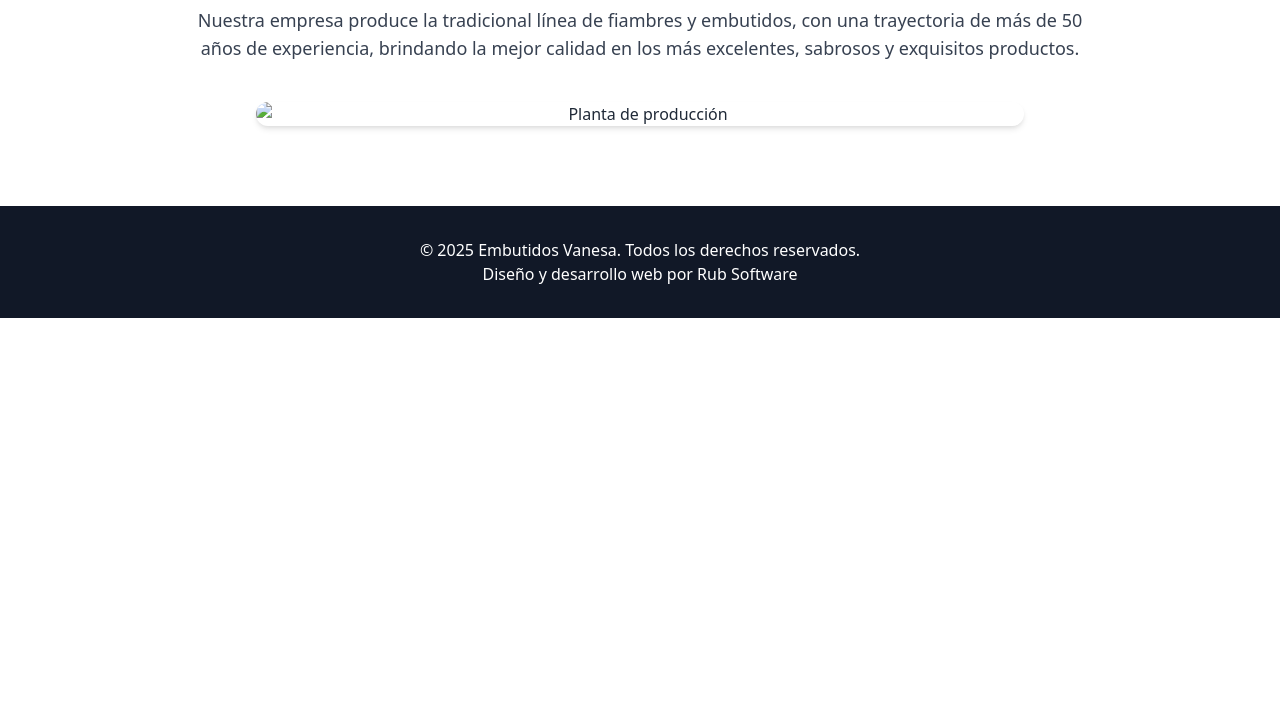
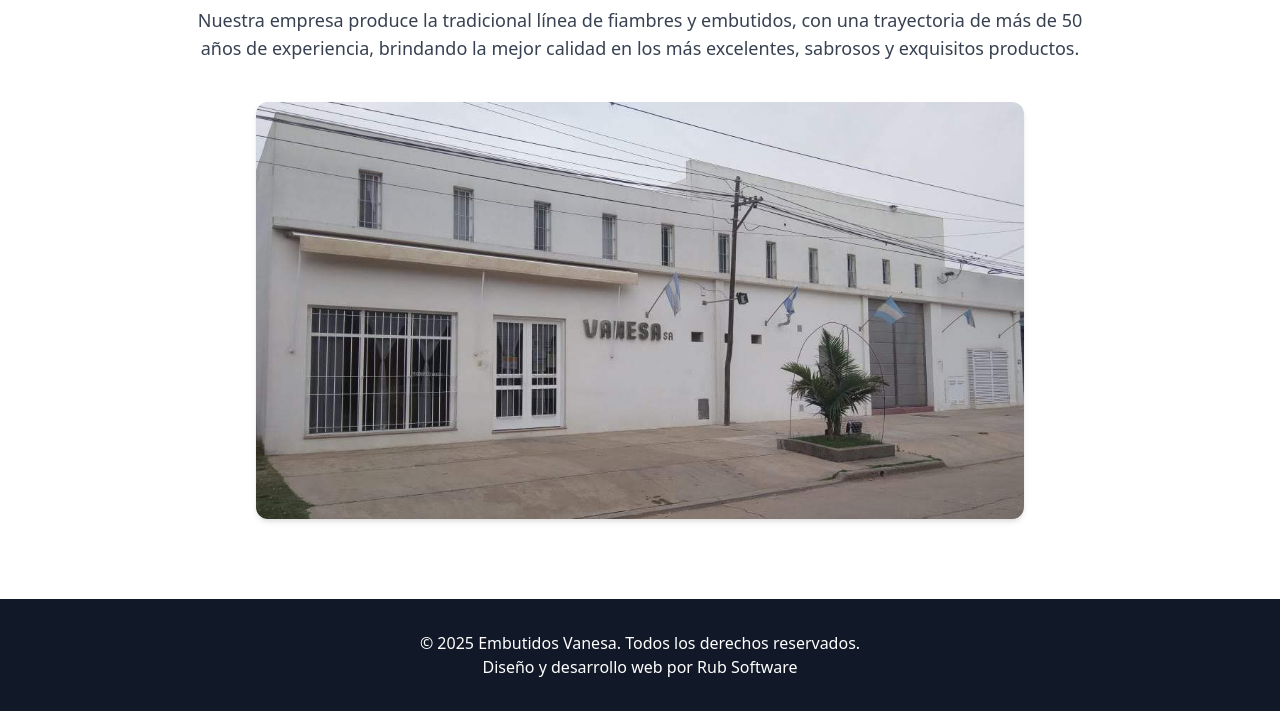
Before and after one commit to Politrigonomico/EmbutidosVanesa, a plain HTML site: page empresa.html in a window 1280 px wide. Shown: the part 210-921 px from the top of the page. Before the commit the page ends 800 px from the top, so only its background shows below. Drawn offline with nearby package versions, Linux system fonts and the light colour scheme.

Commit message:
Update empresa.html

```diff
--- a/empresa.html
+++ b/empresa.html
@@ -31,7 +31,7 @@
       <p class="text-lg text-gray-700 mb-10">
         Nuestra empresa produce la tradicional línea de fiambres y embutidos, con una trayectoria de más de 50 años de experiencia, brindando la mejor calidad en los más excelentes, sabrosos y exquisitos productos.
       </p>
-      <img src="/IMG/fachada-frigo.jpg" alt="Planta de producción" class="w-full max-w-3xl mx-auto rounded-xl shadow-md">
+      <img src="fachada-frigo.jpg" alt="Planta de producción" class="w-full max-w-3xl mx-auto rounded-xl shadow-md">
     </div>
   </section>
 
```
